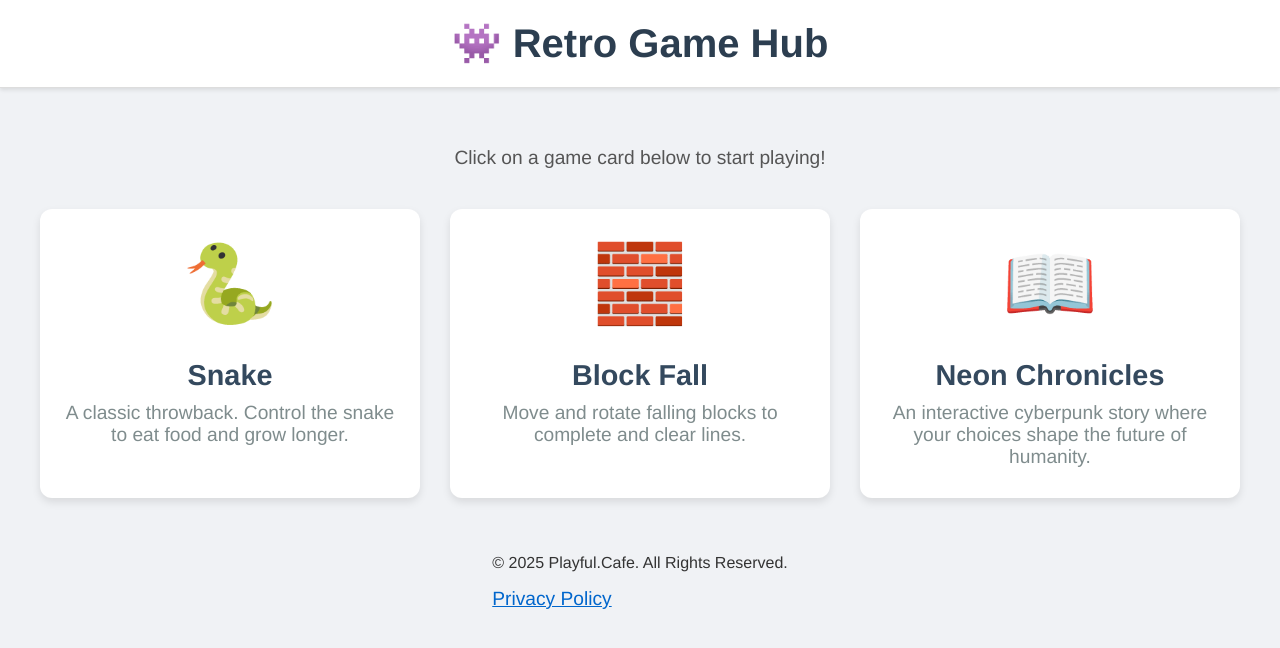
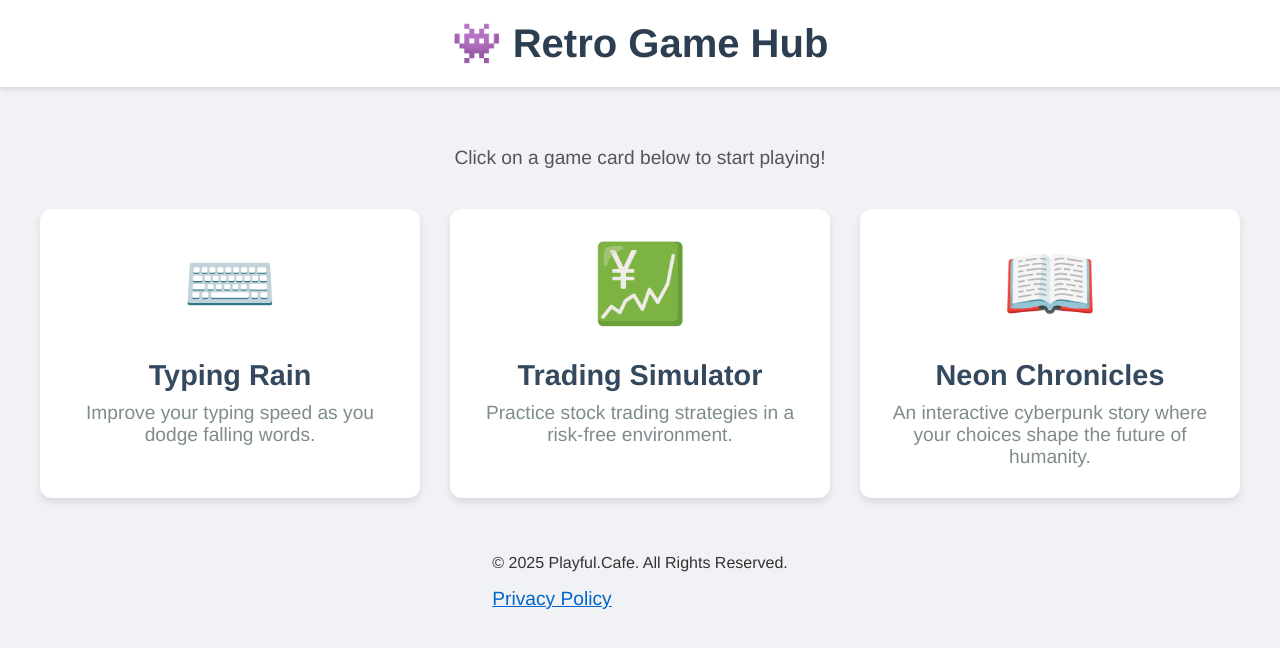
Before and after one commit to DennyHo0917/playful.cafe, a plain HTML site: page index.html in a window 1280 px wide. Drawn offline with Linux system fonts and the light colour scheme.

Commit message:
feat: 新增 Typing Rain 与 Trading Simulator 游戏卡片

```diff
--- a/index.html
+++ b/index.html
@@ -26,22 +26,21 @@
   <main class="main-content">
     <p>Click on a game card below to start playing!</p>
     <div class="game-grid">
-      <a href="games/snake/index.html" class="game-card">
-        <div class="icon">🐍</div>
+      <a href="https://typingrain.top" class="game-card" target="_blank" rel="noopener">
+        <div class="icon">⌨️</div>
         <div class="game-card-content">
-          <h2>Snake</h2>
-          <p>A classic throwback. Control the snake to eat food and grow longer.</p>
-        </div>
-      </a>
-      <a href="games/BlockFall/index.html" class="game-card">
-        <div class="icon">🧱</div>
-        <div class="game-card-content">
-          <h2>Block Fall</h2>
-          <p>Move and rotate falling blocks to complete and clear lines.</p>
+          <h2>Typing Rain</h2>
+          <p>Improve your typing speed as you dodge falling words.</p>
         </div>
       </a>
 
-
+      <a href="https://tradingsim.io" class="game-card" target="_blank" rel="noopener">
+        <div class="icon">💹</div>
+        <div class="game-card-content">
+          <h2>Trading Simulator</h2>
+          <p>Practice stock trading strategies in a risk-free environment.</p>
+        </div>
+      </a>
       <a href="games/story/index.html" class="game-card">
         <div class="icon">📖</div>
         <div class="game-card-content">
```
